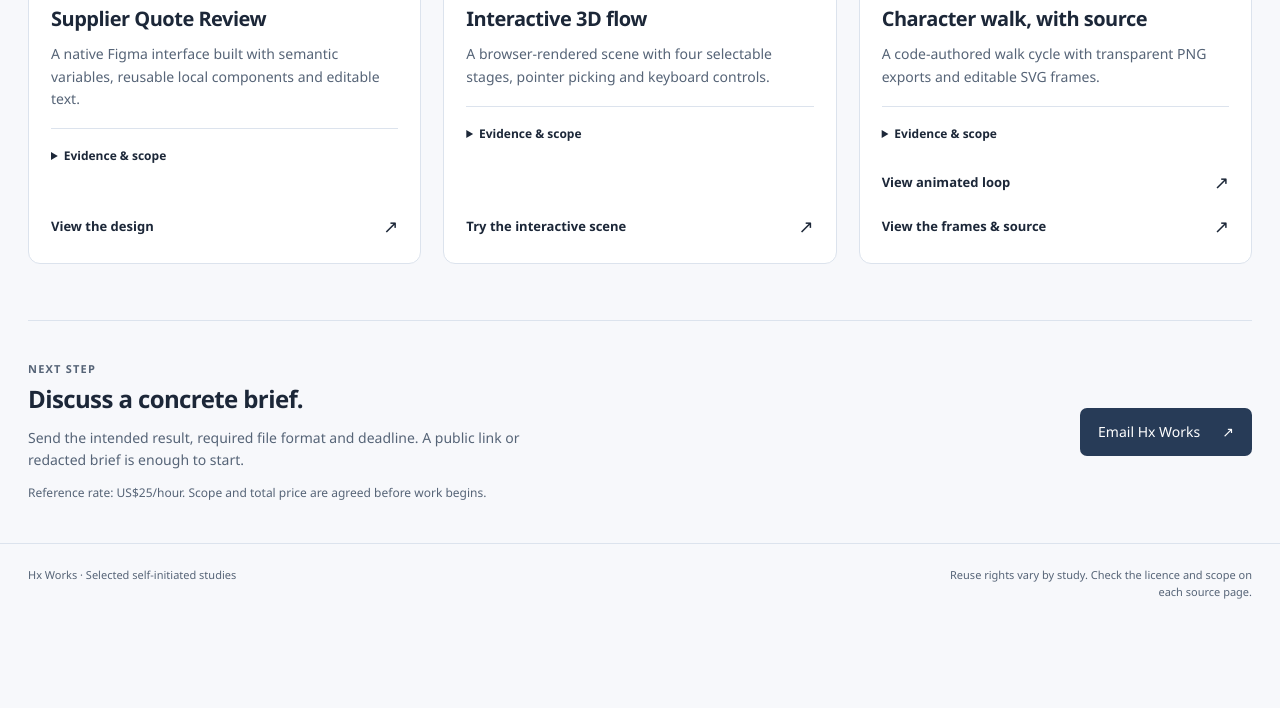
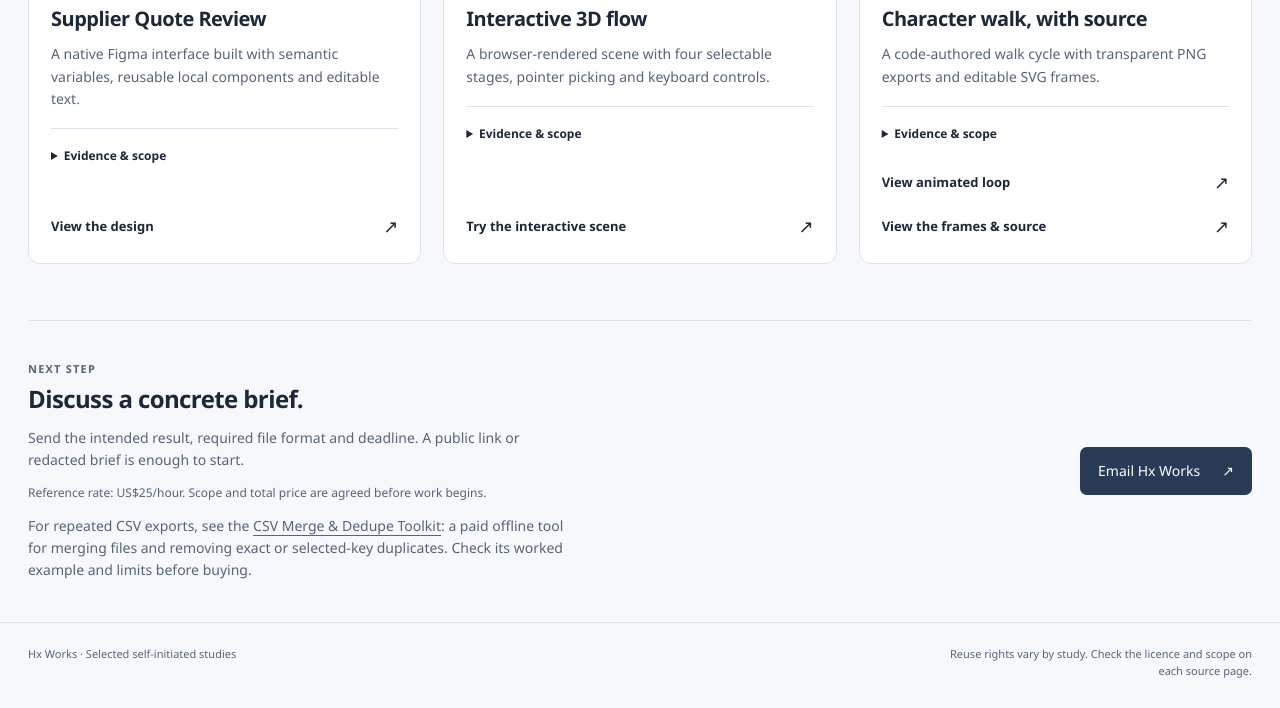
Before and after one commit to hxsworrk-lab/ui-motion-study, a plain HTML site: page selected-studies/index.html in a window 1280 px wide. Shown: the part 1201-1909 px from the top of the page. Before the commit the page ends 1830 px from the top, so only its background shows below. Drawn offline with Linux system fonts and the light colour scheme.

Commit message:
Link existing offline CSV toolkit from portfolio contact section

```diff
--- a/selected-studies/index.html
+++ b/selected-studies/index.html
@@ -129,7 +129,7 @@
     </section>
 
     <section class="contact" id="contact" aria-labelledby="contact-heading">
-      <div><p class="eyebrow">NEXT STEP</p><h2 id="contact-heading">Discuss a concrete brief.</h2><p>Send the intended result, required file format and deadline. A public link or redacted brief is enough to start.</p><p class="rate">Reference rate: US$25/hour. Scope and total price are agreed before work begins.</p></div>
+      <div><p class="eyebrow">NEXT STEP</p><h2 id="contact-heading">Discuss a concrete brief.</h2><p>Send the intended result, required file format and deadline. A public link or redacted brief is enough to start.</p><p class="rate">Reference rate: US$25/hour. Scope and total price are agreed before work begins.</p><p>For repeated CSV exports, see the <a href="https://hxsworrklab.gumroad.com/l/yijnek" target="_blank" rel="noopener noreferrer">CSV Merge &amp; Dedupe Toolkit</a>: a paid offline tool for merging files and removing exact or selected-key duplicates. Check its worked example and limits before buying.</p></div>
       <a class="contact-button" href="mailto:hxsgmail@gmail.com?subject=Project%20scope%20for%20Hx%20Works">Email Hx Works <span aria-hidden="true">↗</span></a>
     </section>
   </main>
```
